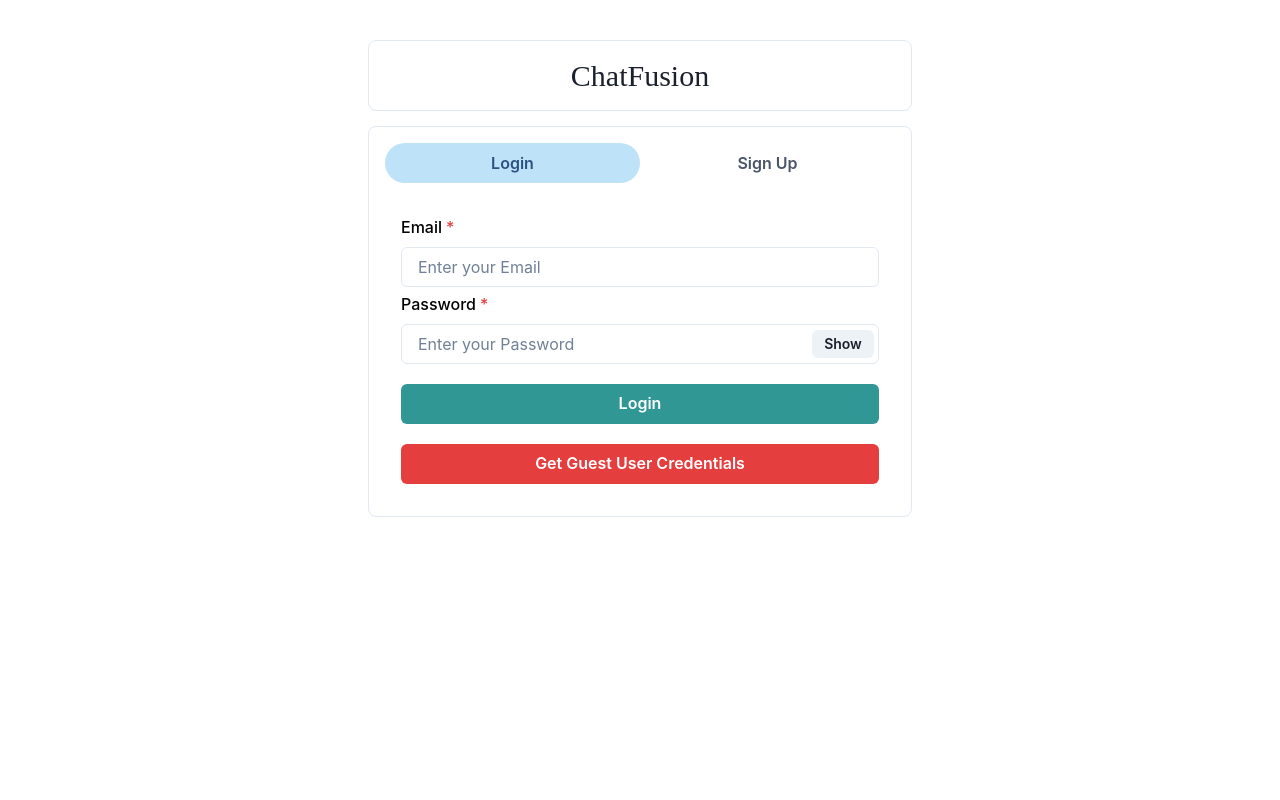
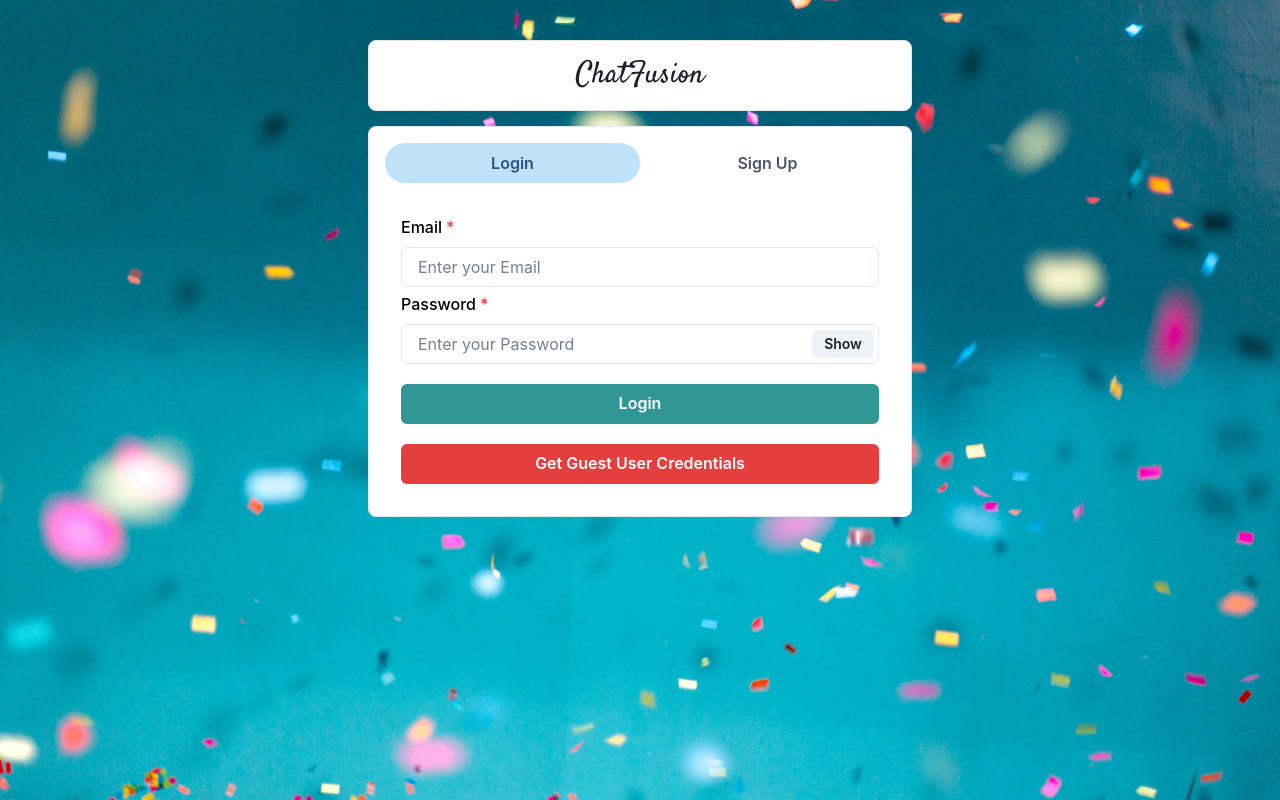
Before and after one commit to RidhikaJoshi/ChatFusion, a React (Create React App) app in the folder frontend/: page / in a window 1280 px wide. Built offline with nearby package versions, Linux system fonts and the light colour scheme.

Commit message:
Added styles to the Homepage

```diff
--- a/frontend/src/App.css
+++ b/frontend/src/App.css
@@ -0,0 +1,10 @@
+@import url('https://fonts.googleapis.com/css2?family=Satisfy&family=Work+Sans:ital,wght@1,300;1,400&display=swap');
+
+.App
+{
+    min-height:100vh;
+    display: flex;
+    background-image: url(back.jpg);
+    background-size: cover ;
+    background-position: center;
+}
```
